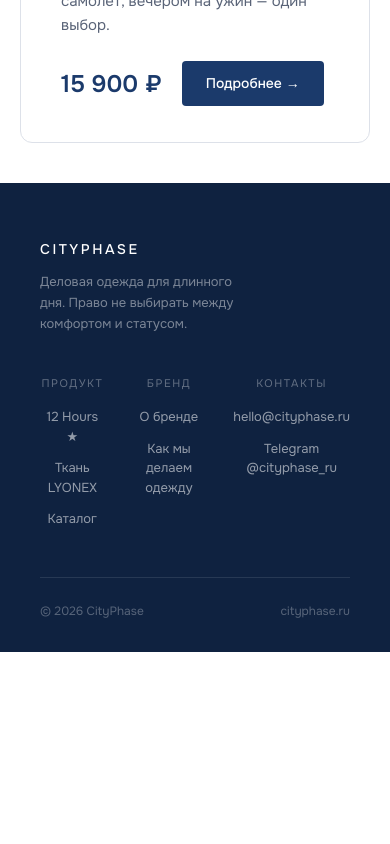
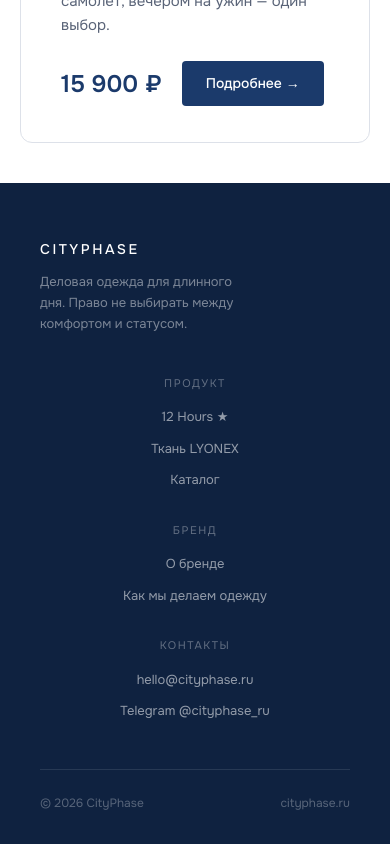
Before and after one commit to 1975pnv-lab/Cityphase, a Next.js app: page / in a window 390 px wide. Shown: the part 2393-3237 px from the top of the page. Before the commit the page ends 3045 px from the top, so only its background shows below. Built offline with nearby package versions, Linux system fonts and the light colour scheme.

Commit message:
fix: футер — #footer-grid ID selector, 1 колонка на мобиле

```diff
--- a/app/globals.css
+++ b/app/globals.css
@@ -103,22 +103,20 @@ section {
 html {
   scroll-behavior: smooth;
 }
+
 /* ── Футер мобиле ── */
-@media (max-width: 600px) {
-  .footer-cols {
-    flex-direction: column !important;
-    gap: 40px !important;
-    align-items: center !important;
+#footer-grid {
+  grid-template-columns: repeat(3, 1fr);
+}
+@media (max-width: 640px) {
+  #footer-grid {
+    grid-template-columns: 1fr !important;
+    text-align: center;
+    justify-items: center;
   }
-  .footer-col {
-    align-items: center !important;
-    text-align: center !important;
-    width: 100% !important;
-  }
-  .footer-col span,
-  .footer-col a {
-    text-align: center !important;
-    display: block !important;
-    width: 100% !important;
+  #footer-grid a,
+  #footer-grid span {
+    display: block;
+    text-align: center;
   }
 }
--- a/app/page.js
+++ b/app/page.js
@@ -209,7 +209,7 @@ export default function Home() {
                 Деловая одежда для длинного дня. Право не выбирать между комфортом и статусом.
               </p>
             </div>
-            <div style={{ display: 'grid', gridTemplateColumns: 'repeat(3, 1fr)', gap: 32, width: '100%', textAlign: 'center', justifyItems: 'center' }}>
+            <div id="footer-grid" style={{ display: 'grid', gridTemplateColumns: 'repeat(3, 1fr)', gap: 32, width: '100%' }}>
               <div style={{ display: 'flex', flexDirection: 'column', gap: 12, textAlign: 'center' }}>
                 <span style={{ fontSize: 11, letterSpacing: '0.14em', textTransform: 'uppercase', color: 'rgba(255,255,255,0.35)', marginBottom: 4 }}>
                   Продукт
```
